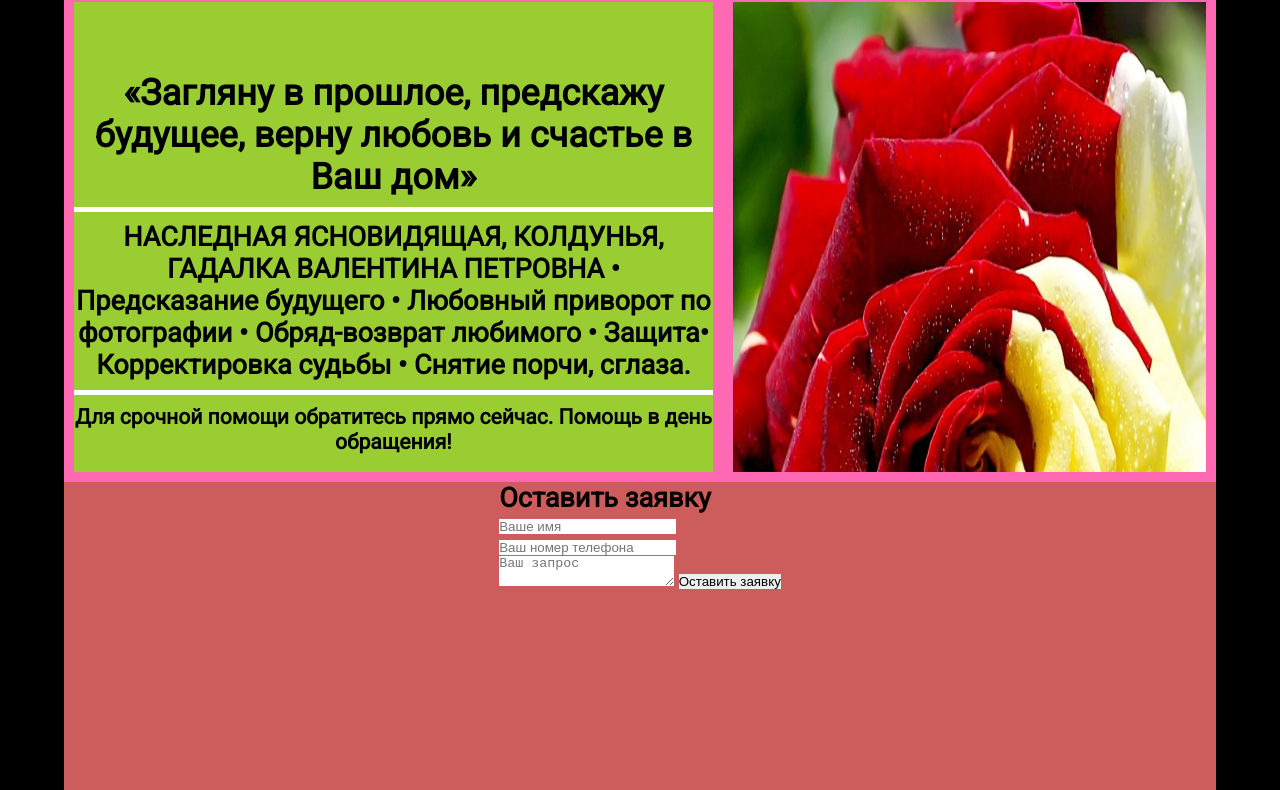
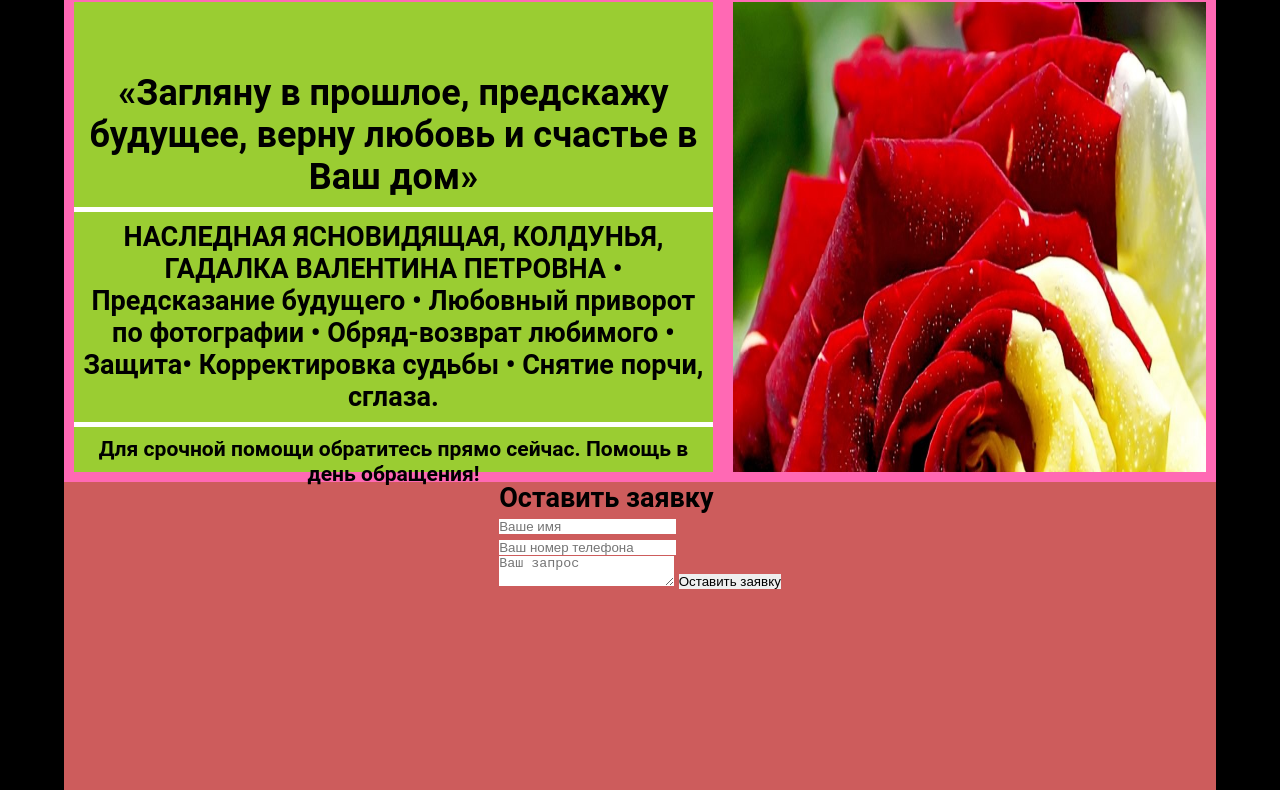
Before and after one commit to pagtester/new, a plain HTML site: page Index.html in a window 1280 px wide. Shown: the part 108-898 px from the top of the page. Drawn offline with nearby package versions, Linux system fonts and the light colour scheme; a script that the page names is missing.

Commit message:
Update Index.html

```diff
--- a/Index.html
+++ b/Index.html
@@ -6,7 +6,6 @@
     <meta charset="utf-8">
     <meta name="viewport" content="width=device-width, initial-scale=1">
     <link rel="stylesheet" href="style.css" type="text/css">
-    <link href="https://fonts.googleapis.com/css2?family=Roboto&display=swap" rel="stylesheet">
 </head>
 <body>
 <header class = "header">
```
